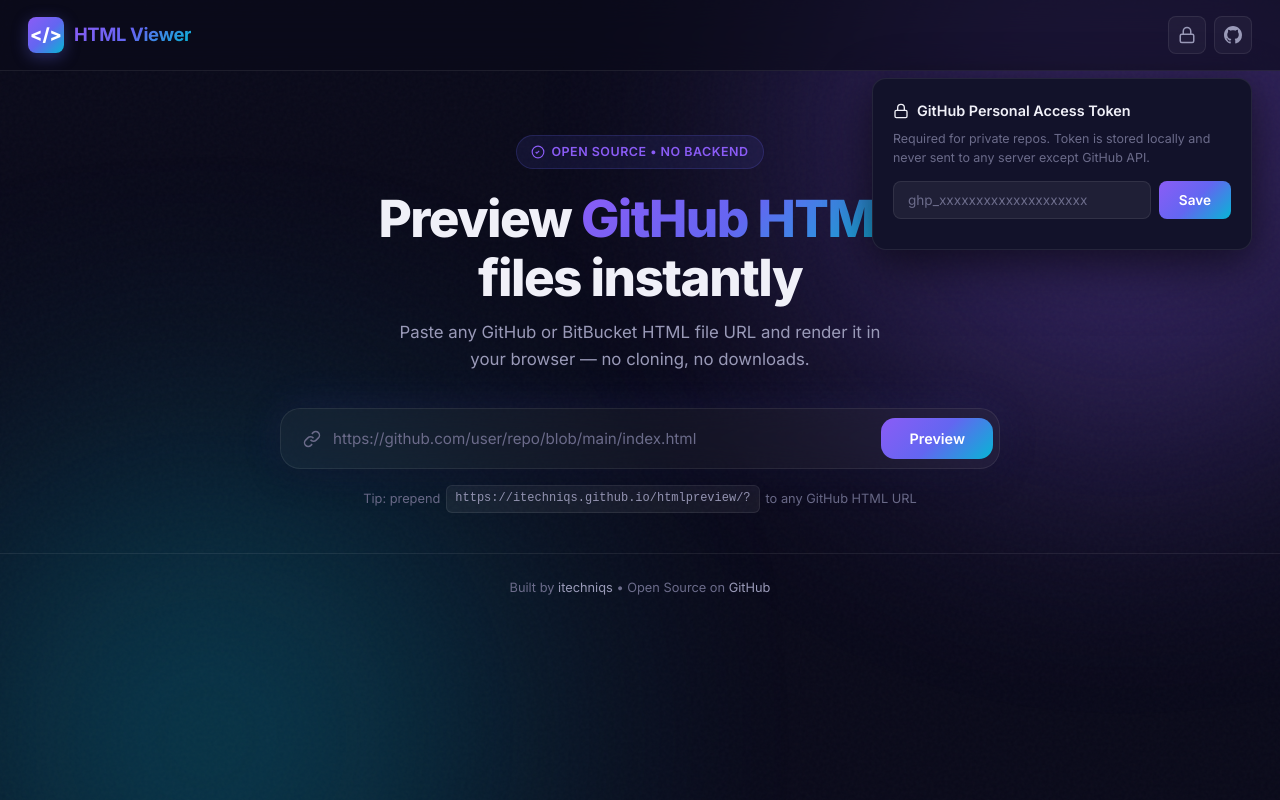
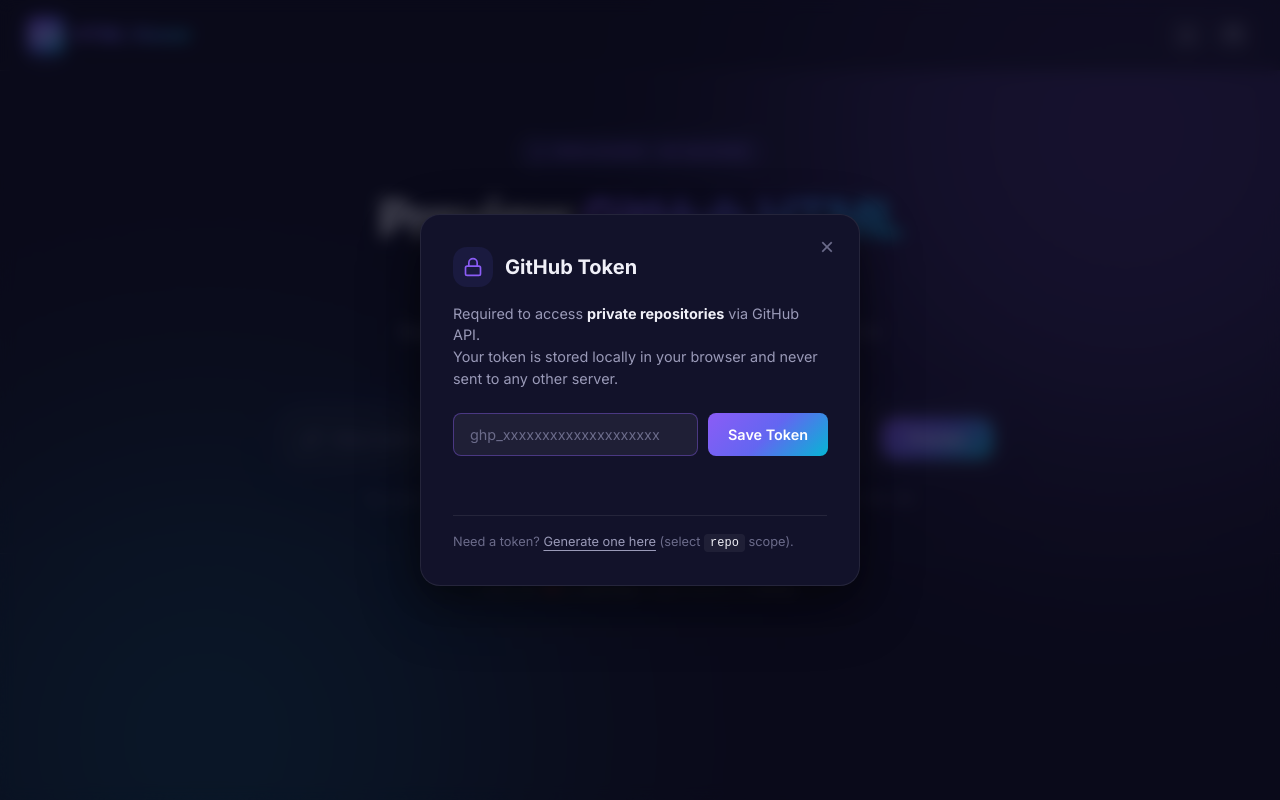
Before and after one commit to itechniqs/htmlpreview, a plain HTML site: page index.html in a window 1280 px wide. Both pictures are taken after a click on the button "GitHub Token (for private repos)". Drawn offline with Linux system fonts and the light colour scheme.

Commit message:
Html previewer

```diff
--- a/index.html
+++ b/index.html
@@ -48,26 +48,7 @@
           </svg>
         </a>
       </div>
-      <!-- Token Dropdown -->
-      <div class="token-dropdown" id="tokenDropdown">
-        <div class="token-dropdown-content">
-          <div class="token-header">
-            <svg width="16" height="16" viewBox="0 0 24 24" fill="none" stroke="currentColor" stroke-width="2">
-              <rect x="3" y="11" width="18" height="11" rx="2" ry="2" />
-              <path d="M7 11V7a5 5 0 0110 0v4" />
-            </svg>
-            <span>GitHub Personal Access Token</span>
-          </div>
-          <p class="token-hint">Required for private repos. Token is stored locally and never sent to any server except
-            GitHub API.</p>
-          <div class="token-input-row">
-            <input type="password" id="tokenInput" class="token-input" placeholder="ghp_xxxxxxxxxxxxxxxxxxxx"
-              autocomplete="off">
-            <button class="token-save-btn" id="tokenSaveBtn">Save</button>
-          </div>
-          <div class="token-status" id="tokenStatus"></div>
-        </div>
-      </div>
+
     </header>
 
     <!-- Hero Section -->
@@ -192,7 +173,8 @@
 
     <!-- Footer -->
     <footer class="footer">
-      Built by <a href="https://github.com/itechniqs" target="_blank" rel="noopener">itechniqs</a> &bull;
+      Built with <span class="footer-heart">♥</span> by <a href="https://github.com/itechniqs" target="_blank"
+        rel="noopener">itechniqs</a> &bull;
       Open Source on <a href="https://github.com/itechniqs/htmlpreview" target="_blank" rel="noopener">GitHub</a>
     </footer>
 
@@ -201,6 +183,36 @@
   <!-- Toast Container -->
   <div class="toast-container" id="toastContainer"></div>
 
+  <!-- Token Modal -->
+  <div class="modal-overlay" id="tokenModal">
+    <div class="modal">
+      <button class="modal-close" id="tokenModalClose">&times;</button>
+      <div class="modal-header">
+        <div class="modal-icon">
+          <svg width="20" height="20" viewBox="0 0 24 24" fill="none" stroke="currentColor" stroke-width="2">
+            <rect x="3" y="11" width="18" height="11" rx="2" ry="2" />
+            <path d="M7 11V7a5 5 0 0110 0v4" />
+          </svg>
+        </div>
+        <h3 class="modal-title">GitHub Token</h3>
+      </div>
+      <p class="modal-description">
+        Required to access <strong>private repositories</strong> via GitHub API.
+        <br>Your token is stored locally in your browser and never sent to any other server.
+      </p>
+      <div class="token-input-group">
+        <input type="password" id="tokenInput" class="token-input" placeholder="ghp_xxxxxxxxxxxxxxxxxxxx"
+          autocomplete="off">
+        <button class="btn-primary" id="tokenSaveBtn">Save Token</button>
+      </div>
+      <div class="token-status" id="tokenStatus"></div>
+      <div class="modal-footer-hint">
+        Need a token? <a href="https://github.com/settings/tokens" target="_blank" rel="noopener">Generate one here</a>
+        (select <code>repo</code> scope).
+      </div>
+    </div>
+  </div>
+
   <script src="preview.js"></script>
 </body>
 
--- a/preview.js
+++ b/preview.js
@@ -24,7 +24,8 @@
   const recentSection = document.getElementById('recentSection');
   const recentList = document.getElementById('recentList');
   const tokenToggleBtn = document.getElementById('tokenToggleBtn');
-  const tokenDropdown = document.getElementById('tokenDropdown');
+  const tokenModal = document.getElementById('tokenModal');
+  const tokenModalClose = document.getElementById('tokenModalClose');
   const tokenInput = document.getElementById('tokenInput');
   const tokenSaveBtn = document.getElementById('tokenSaveBtn');
   const tokenStatus = document.getElementById('tokenStatus');
@@ -363,16 +364,30 @@
     urlInput.focus();
   });
 
-  // --- Token Toggle ---
+  // --- Token Modal ---
   tokenToggleBtn.addEventListener('click', function (e) {
     e.stopPropagation();
-    tokenDropdown.classList.toggle('visible');
+    tokenModal.classList.add('active');
+    setTimeout(function () { tokenInput.focus(); }, 100);
   });
 
-  // Close token dropdown when clicking outside
-  document.addEventListener('click', function (e) {
-    if (!tokenDropdown.contains(e.target) && e.target !== tokenToggleBtn) {
-      tokenDropdown.classList.remove('visible');
+  tokenModalClose.addEventListener('click', function () {
+    tokenModal.classList.remove('active');
+  });
+
+  // Close when clicking outside modal content
+  tokenModal.addEventListener('click', function (e) {
+    if (e.target === tokenModal) {
+      tokenModal.classList.remove('active');
+    }
+  });
+
+  // Close on Escape key
+  document.addEventListener('keydown', function (e) {
+    if (e.key === 'Escape') {
+      if (tokenModal.classList.contains('active')) {
+        tokenModal.classList.remove('active');
+      }
     }
   });
 
--- a/style.css
+++ b/style.css
@@ -666,60 +666,117 @@
 }
 
 /* --- Token Dropdown --- */
-.token-dropdown {
-  display: none;
-  position: absolute;
-  top: 100%;
-  right: 28px;
-  margin-top: 8px;
-  z-index: 200;
+/* --- Token Modal --- */
+.modal-overlay {
+  position: fixed;
+  inset: 0;
+  z-index: 1000;
+  background: rgba(10, 10, 26, 0.7);
+  backdrop-filter: blur(8px);
+  display: flex;
+  align-items: center;
+  justify-content: center;
+  padding: 20px;
+  opacity: 0;
+  pointer-events: none;
+  transition: opacity var(--transition-base);
 }
 
-.token-dropdown.visible {
-  display: block;
+.modal-overlay.active {
+  opacity: 1;
+  pointer-events: auto;
 }
 
-.token-dropdown-content {
-  width: 380px;
-  padding: 20px;
+.modal {
+  width: 100%;
+  max-width: 440px;
   background: var(--bg-secondary);
   border: 1px solid var(--border-subtle);
-  border-radius: var(--radius-md);
-  backdrop-filter: blur(20px);
+  border-radius: var(--radius-lg);
   box-shadow: var(--shadow-card), 0 20px 60px rgba(0, 0, 0, 0.4);
+  padding: 32px;
+  position: relative;
+  transform: translateY(20px);
+  transition: transform var(--transition-slow);
 }
 
-.token-header {
+.modal-overlay.active .modal {
+  transform: translateY(0);
+}
+
+.modal-close {
+  position: absolute;
+  top: 16px;
+  right: 16px;
+  width: 32px;
+  height: 32px;
+  background: transparent;
+  border: none;
+  font-size: 24px;
+  color: var(--text-muted);
+  cursor: pointer;
   display: flex;
   align-items: center;
-  gap: 8px;
-  font-weight: 600;
-  font-size: 0.9rem;
-  color: var(--text-primary);
-  margin-bottom: 8px;
+  justify-content: center;
+  border-radius: var(--radius-sm);
+  transition: all var(--transition-fast);
 }
 
-.token-hint {
-  font-size: 0.78rem;
-  color: var(--text-muted);
-  line-height: 1.5;
-  margin-bottom: 14px;
+.modal-close:hover {
+  background: var(--bg-card-hover);
+  color: var(--text-primary);
 }
 
-.token-input-row {
+.modal-header {
   display: flex;
-  gap: 8px;
+  align-items: center;
+  gap: 12px;
+  margin-bottom: 16px;
+}
+
+.modal-icon {
+  width: 40px;
+  height: 40px;
+  background: rgba(99, 102, 241, 0.1);
+  border-radius: var(--radius-md);
+  color: var(--accent-start);
+  display: flex;
+  align-items: center;
+  justify-content: center;
+}
+
+.modal-title {
+  font-size: 1.25rem;
+  font-weight: 700;
+  color: var(--text-primary);
+}
+
+.modal-description {
+  font-size: 0.9rem;
+  color: var(--text-secondary);
+  line-height: 1.5;
+  margin-bottom: 24px;
+}
+
+.modal-description strong {
+  color: var(--text-primary);
+}
+
+.token-input-group {
+  display: flex;
+  gap: 10px;
+  margin-bottom: 20px;
 }
 
 .token-input {
   flex: 1;
-  padding: 10px 14px;
+  padding: 12px 16px;
   background: var(--bg-input);
   border: 1px solid var(--border-subtle);
   border-radius: var(--radius-sm);
   color: var(--text-primary);
   font-family: var(--font);
-  font-size: 0.85rem;
+  font-size: 0.9rem;
   outline: none;
   transition: border-color var(--transition-fast);
 }
@@ -732,27 +789,30 @@
   color: var(--text-muted);
 }
 
-.token-save-btn {
-  padding: 10px 20px;
+.btn-primary {
+  padding: 12px 20px;
   background: var(--accent-gradient);
   border: none;
   border-radius: var(--radius-sm);
   color: #fff;
   font-family: var(--font);
   font-weight: 600;
-  font-size: 0.85rem;
+  font-size: 0.9rem;
   cursor: pointer;
   transition: all var(--transition-fast);
+  white-space: nowrap;
 }
 
-.token-save-btn:hover {
+.btn-primary:hover {
   box-shadow: 0 4px 16px rgba(99, 102, 241, 0.35);
+  transform: translateY(-1px);
 }
 
 .token-status {
-  margin-top: 10px;
-  font-size: 0.78rem;
+  font-size: 0.85rem;
   font-weight: 500;
+  margin-bottom: 20px;
+  min-height: 1.4em;
 }
 
 .token-status.saved {
@@ -761,6 +821,43 @@
 
 .token-status.cleared {
   color: var(--text-muted);
+}
+
+.modal-footer-hint {
+  font-size: 0.8rem;
+  color: var(--text-muted);
+  border-top: 1px solid var(--border-subtle);
+  padding-top: 16px;
+}
+
+.modal-footer-hint a {
+  color: var(--text-secondary);
+  text-decoration: underline;
+  text-underline-offset: 4px;
+}
+
+.modal-footer-hint a:hover {
+  color: var(--accent-start);
+}
+
+.modal-footer-hint code {
+  background: var(--bg-input);
+  padding: 2px 6px;
+  border-radius: 4px;
+  color: var(--text-primary);
+  font-size: 0.75rem;
+}
+
+.btn-icon.has-token {
+  border-color: var(--success);
+  color: var(--success);
+  background: rgba(34, 197, 94, 0.1);
+}
+
+/* --- Footer Heart --- */
+.footer-heart {
+  color: #ef4444;
+  margin: 0 2px;
 }
 
 /* --- Loading Overlay --- */
```
